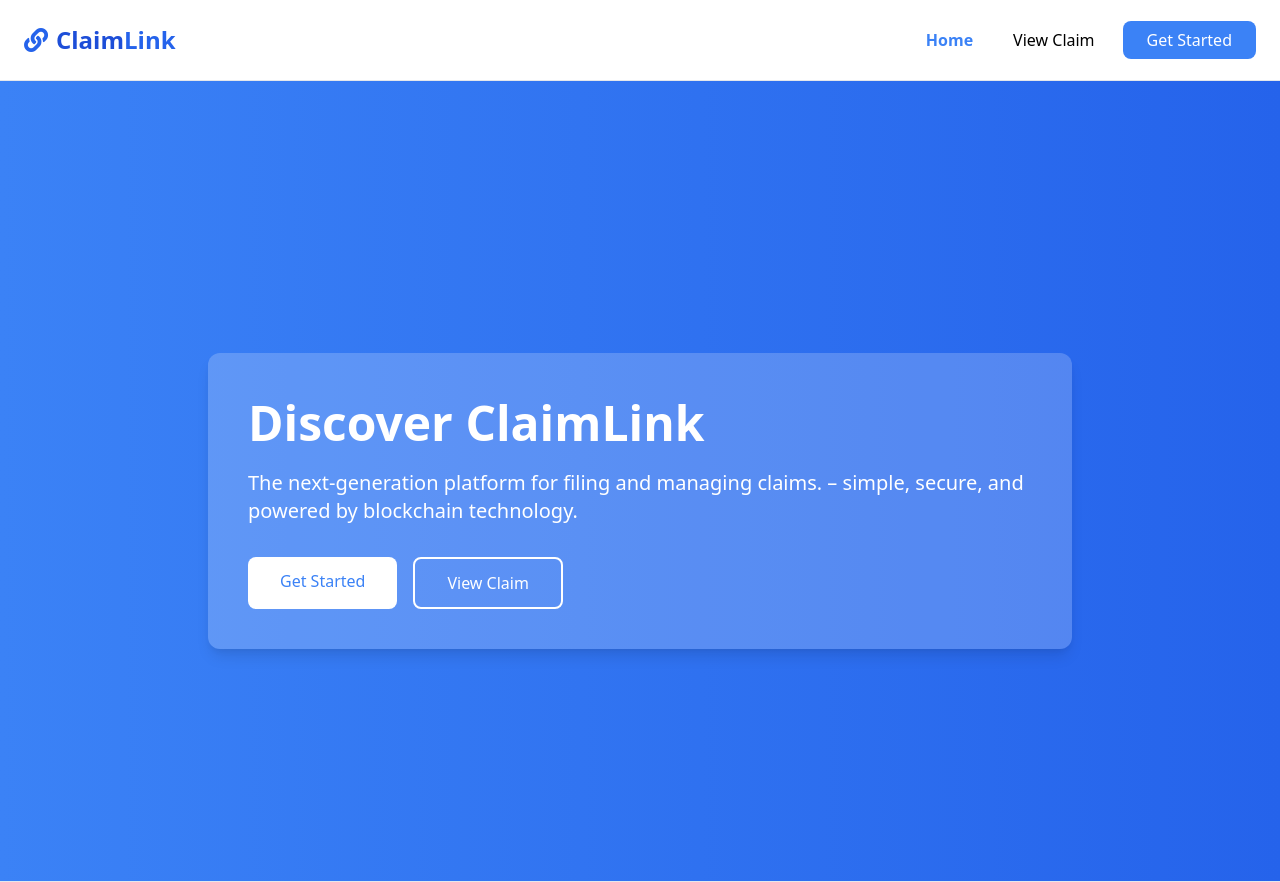
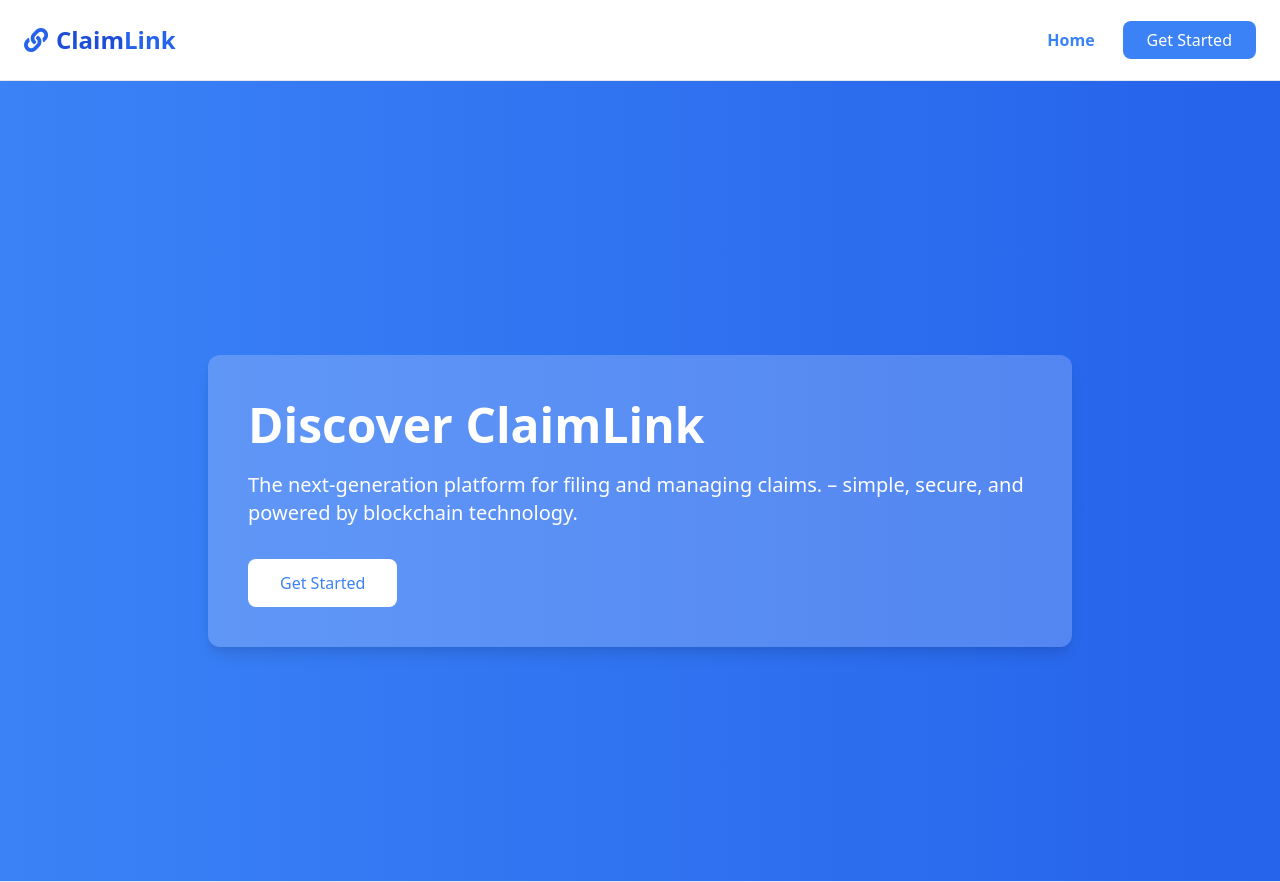
Before and after one commit to samizaman/ClaimLink, a Django app: page / in a window 1280 px wide. Shown: the top 882 px of the page. Run offline with Django 4.2, Linux system fonts and the light colour scheme; some libraries are stand-ins or nearby versions.

Commit message:
comment out link to view claim in base and home.html

```diff
--- a/templates/base.html
+++ b/templates/base.html
@@ -51,11 +51,11 @@
                 <a href="/"
                    class="p-3 hover:text-blue-500 {% if request.path == '/' %}text-blue-500 font-bold{% endif %}">Home</a>
             </li>
-            <li>
-                <a href="/view-claim/"
-                   class="p-3 hover:text-blue-500 {% if '/view-claim' in request.path %}text-blue-500 font-bold{% endif %}">View
-                    Claim</a>
-            </li>
+{#            <li>#}
+{#                <a href="/view-claim/"#}
+{#                   class="p-3 hover:text-blue-500 {% if '/view-claim' in request.path %}text-blue-500 font-bold{% endif %}">View#}
+{#                    Claim</a>#}
+{#            </li>#}
             <li class="p-4 md:p-0">
                 <a href="{% url 'personal_details' %}"
                    class="get-started-button px-6 py-2 bg-blue-500 text-white rounded-lg hover:bg-blue-600 transition duration-200">Get
--- a/templates/home.html
+++ b/templates/home.html
@@ -15,9 +15,9 @@
                     <a href="{% url 'personal_details' %}"
                        class="bg-white text-blue-500 py-3 px-8 rounded-lg hover:bg-gray-100 transition duration-200">Get
                         Started</a>
-                    <a href="{% url 'view_claim' %}"
-                       class="border-2 border-white text-white py-3 px-8 rounded-lg hover:bg-white hover:text-blue-500 transition duration-200">View
-                        Claim</a>
+{#                    <a href="{% url 'view_claim' %}"#}
+{#                       class="border-2 border-white text-white py-3 px-8 rounded-lg hover:bg-white hover:text-blue-500 transition duration-200">View#}
+{#                        Claim</a>#}
                 </div>
             </div>
         </div>
```
